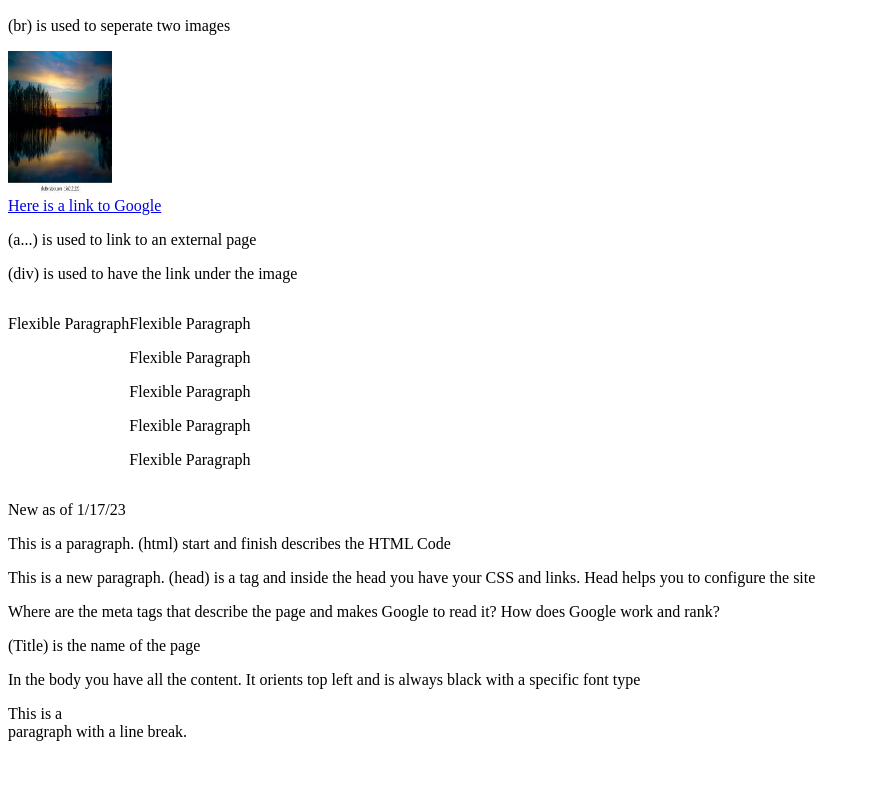
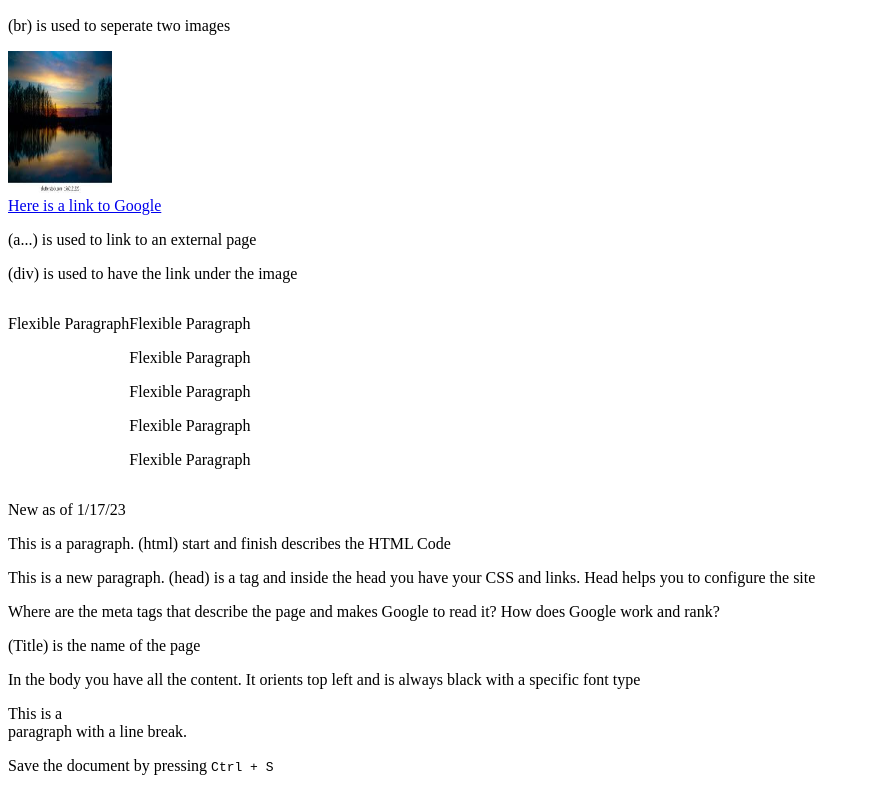
Before and after one commit to ahmetcagin/personalwebsite, a plain HTML site: page Index.html in a window 1280 px wide. Shown: the part 333-1124 px from the top of the page, without its empty margins (0-870 px from the left). Before the commit the page ends 1090 px from the top, so only its background shows below. Drawn offline with Linux system fonts and the light colour scheme; a script that the page names is missing.

Commit message:
more changes

```diff
--- a/Index.html
+++ b/Index.html
@@ -56,6 +56,8 @@ h2 {color: red; font-weight: regular;}
 
 <p>This is a <br> paragraph with a line break.</p>
 
+<p>Save the document by pressing <kbd>Ctrl + S</kbd></p>
+
 <script src="sample.js"> </script>
 <script> console.log(document); </script>
 
```
